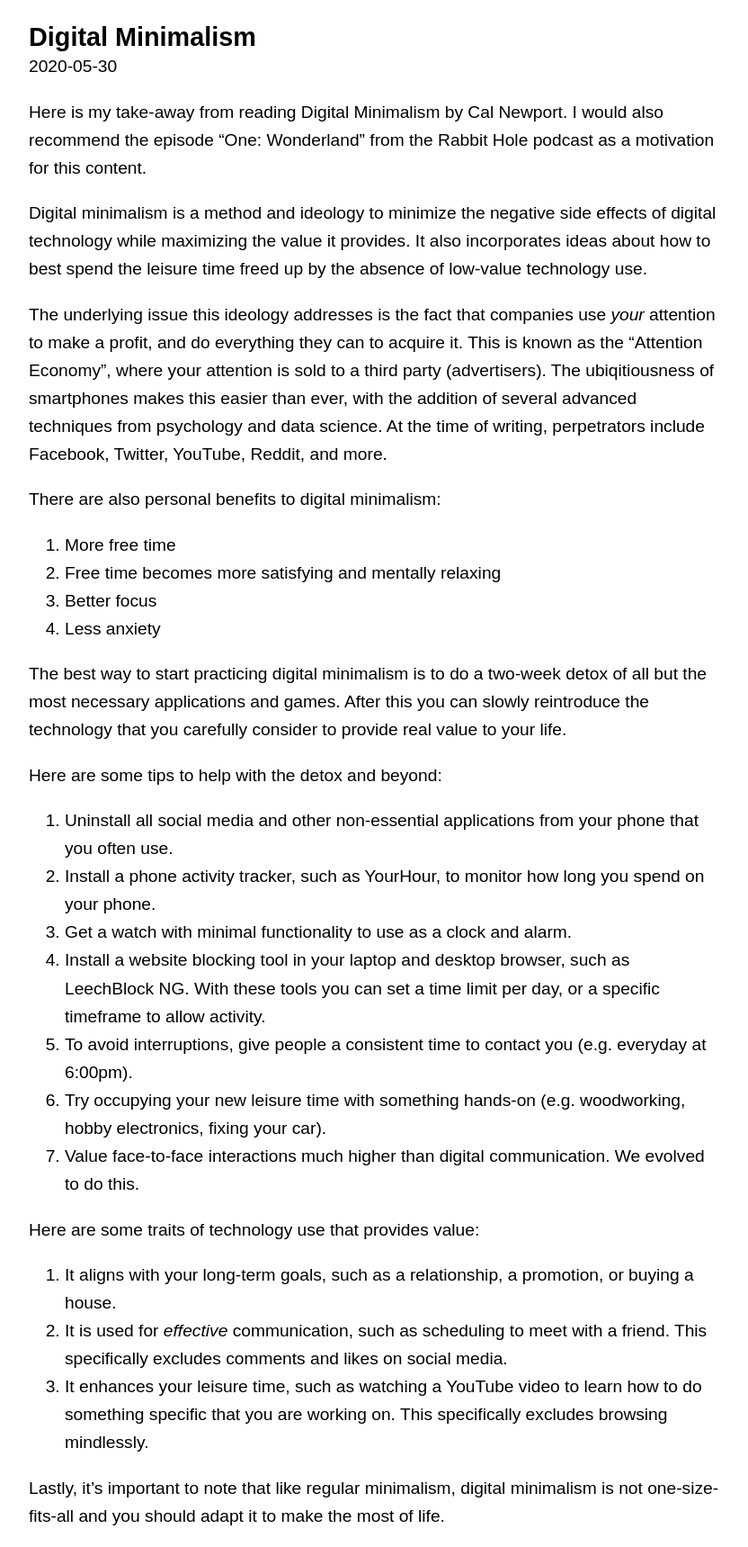
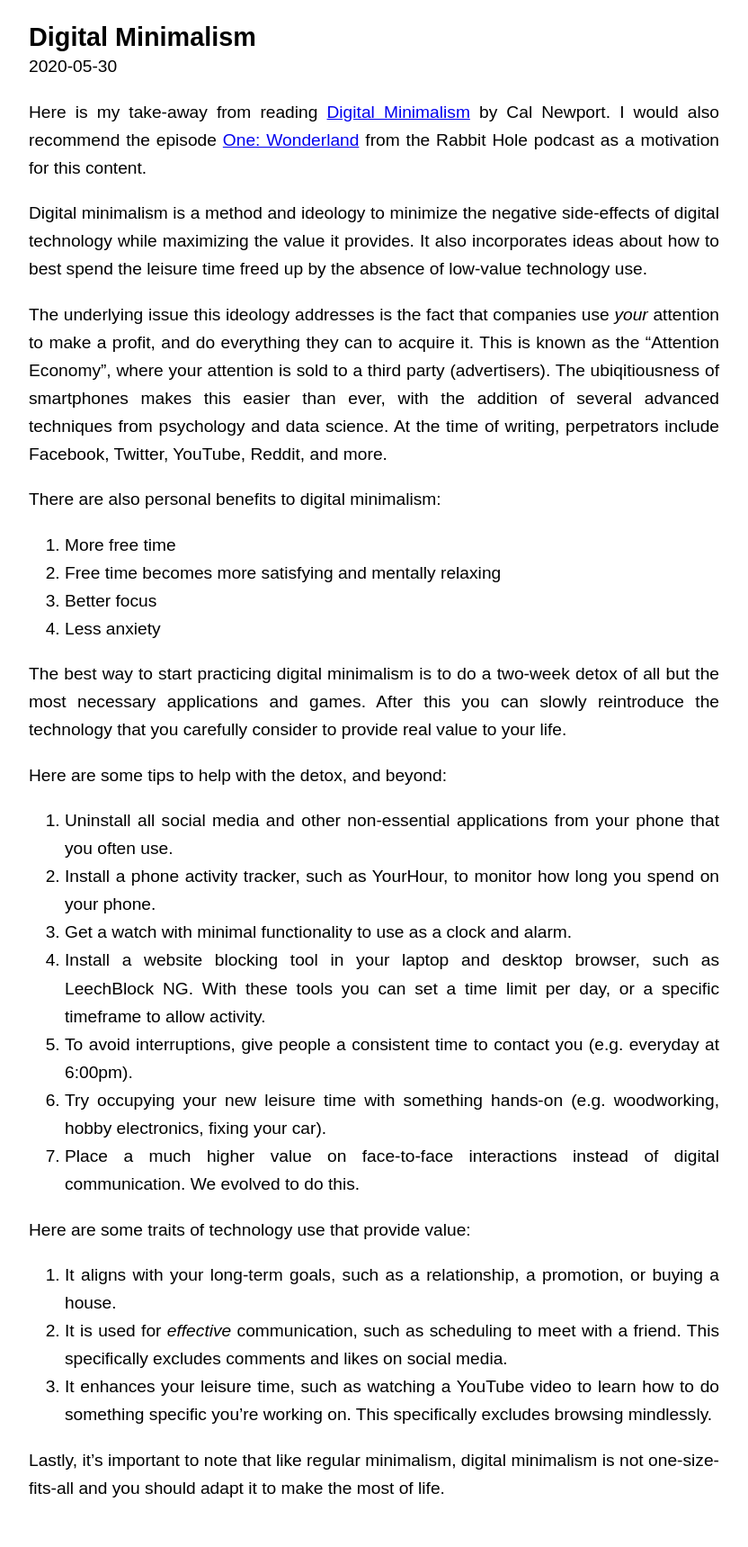
Before and after one commit to mluds/blog, a Jekyll site: the page built from _posts/2020-05-30-digital-minimalism.md, in a window 1280 px wide. Shown: the whole page at 90% size, without its empty margins (224-1056 px from the left). Built offline with Jekyll 4.4.1, drawn with Linux system fonts in a browser that asks for light colours; after the commit the page ends 1688 px from its top, so only the background shows below that.

Commit message:
small tweaks

```diff
--- a/404.html
+++ b/404.html
@@ -2,6 +2,8 @@
 layout: default
 ---
 
+<h2>Page not found</h2>
+
 <div>
-  <h1>Page not found</h1>
+  <a href="{{ site.url }}">Return to home page</a>
 </div>
--- /dev/null
+++ b/Gemfile
@@ -0,0 +1,2 @@
+source 'https://rubygems.org'
+gem 'jekyll-target-blank'
--- a/_config.yml
+++ b/_config.yml
@@ -1 +1,3 @@
 title: Michael Ludwig
+plugins:
+  - jekyll-target-blank
--- a/_layouts/post.html
+++ b/_layouts/post.html
@@ -9,5 +9,5 @@ layout: default
       {{ page.date | date: site.data.config.date_format }}
     </time>
   </header>
-  <div>{{ content }}</div>
+  <div class="post-content">{{ content }}</div>
 </article>
--- a/_posts/2020-05-30-digital-minimalism.md
+++ b/_posts/2020-05-30-digital-minimalism.md
@@ -4,9 +4,9 @@ title: "Digital Minimalism"
 date: 2020-05-30
 ---
 
-Here is my take-away from reading Digital Minimalism by Cal Newport. I would also recommend the episode "One: Wonderland" from the Rabbit Hole podcast as a motivation for this content.
+Here is my take-away from reading [Digital Minimalism](https://www.goodreads.com/book/show/40672036-digital-minimalism) by Cal Newport. I would also recommend the episode [One: Wonderland](https://www.nytimes.com/2020/04/16/podcasts/rabbit-hole-internet-youtube-virus.html) from the Rabbit Hole podcast as a motivation for this content.
 
-Digital minimalism is a method and ideology to minimize the negative side effects of digital technology while maximizing the value it provides. It also incorporates ideas about how to best spend the leisure time freed up by the absence of low-value technology use.
+Digital minimalism is a method and ideology to minimize the negative side-effects of digital technology while maximizing the value it provides. It also incorporates ideas about how to best spend the leisure time freed up by the absence of low-value technology use.
 
 The underlying issue this ideology addresses is the fact that companies use _your_ attention to make a profit, and do everything they can to acquire it. This is known as the "Attention Economy", where your attention is sold to a third party (advertisers). The ubiqitiousness of smartphones makes this easier than ever, with the addition of several advanced techniques from psychology and data science. At the time of writing, perpetrators include Facebook, Twitter, YouTube, Reddit, and more.
 
@@ -18,18 +18,18 @@ There are also personal benefits to digital minimalism:
 
 The best way to start practicing digital minimalism is to do a two-week detox of all but the most necessary applications and games. After this you can slowly reintroduce the technology that you carefully consider to provide real value to your life.
 
-Here are some tips to help with the detox and beyond:
+Here are some tips to help with the detox, and beyond:
 1. Uninstall all social media and other non-essential applications from your phone that you often use.
 2. Install a phone activity tracker, such as YourHour, to monitor how long you spend on your phone.
 3. Get a watch with minimal functionality to use as a clock and alarm.
 4. Install a website blocking tool in your laptop and desktop browser, such as LeechBlock NG. With these tools you can set a time limit per day, or a specific timeframe to allow activity.
 5. To avoid interruptions, give people a consistent time to contact you (e.g. everyday at 6:00pm).
 6. Try occupying your new leisure time with something hands-on (e.g. woodworking, hobby electronics, fixing your car).
-7. Value face-to-face interactions much higher than digital communication. We evolved to do this.
+7. Place a much higher value on face-to-face interactions instead of digital communication. We evolved to do this.
 
-Here are some traits of technology use that provides value:
+Here are some traits of technology use that provide value:
 1. It aligns with your long-term goals, such as a relationship, a promotion, or buying a house.
 2. It is used for _effective_ communication, such as scheduling to meet with a friend. This specifically excludes comments and likes on social media.
-3. It enhances your leisure time, such as watching a YouTube video to learn how to do something specific that you are working on. This specifically excludes browsing mindlessly.
+3. It enhances your leisure time, such as watching a YouTube video to learn how to do something specific you're working on. This specifically excludes browsing mindlessly.
 
 Lastly, it's important to note that like regular minimalism, digital minimalism is not one-size-fits-all and you should adapt it to make the most of life.
--- a/assets/main.scss
+++ b/assets/main.scss
@@ -17,6 +17,10 @@ h1,h2,h3 {
   margin-bottom: 0;
 }
 
+.post-content {
+  text-align: justify;
+}
+
 ul {
   list-style-type: none;
   padding-left: 0;
```
